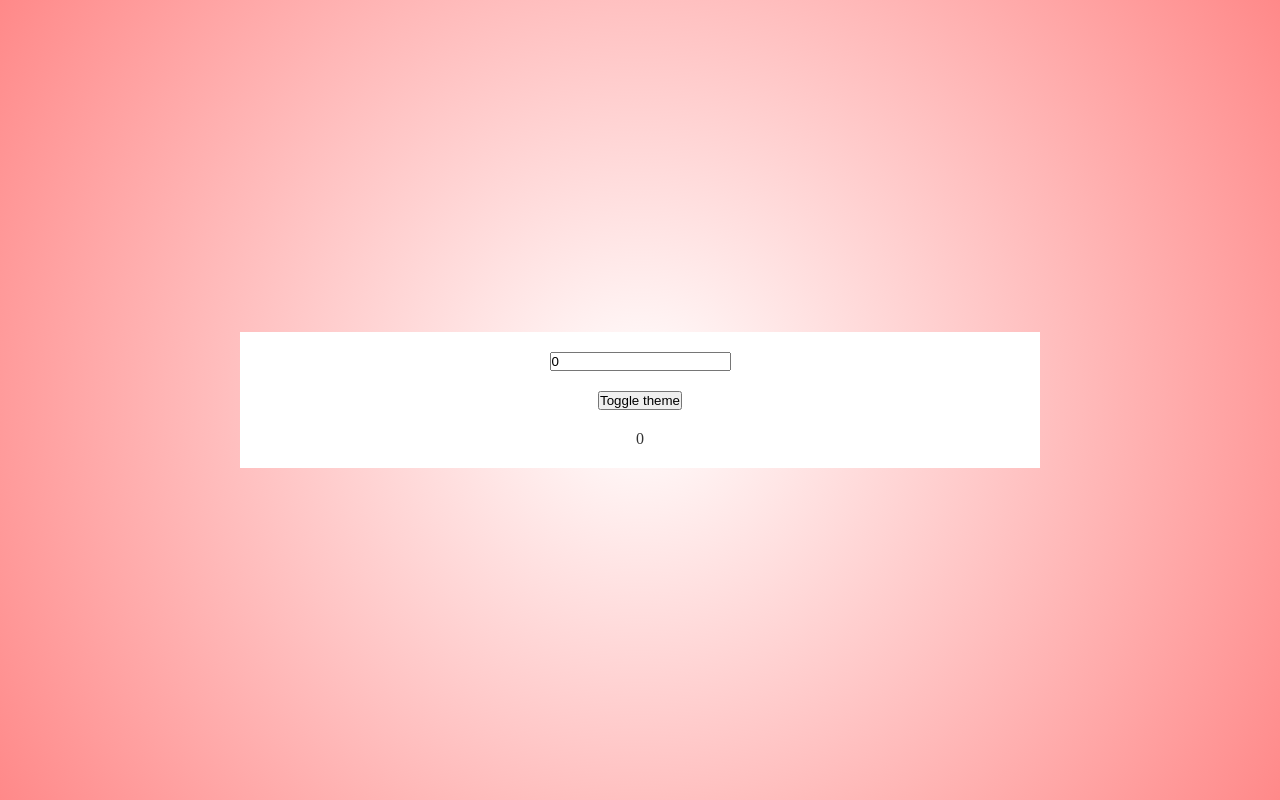
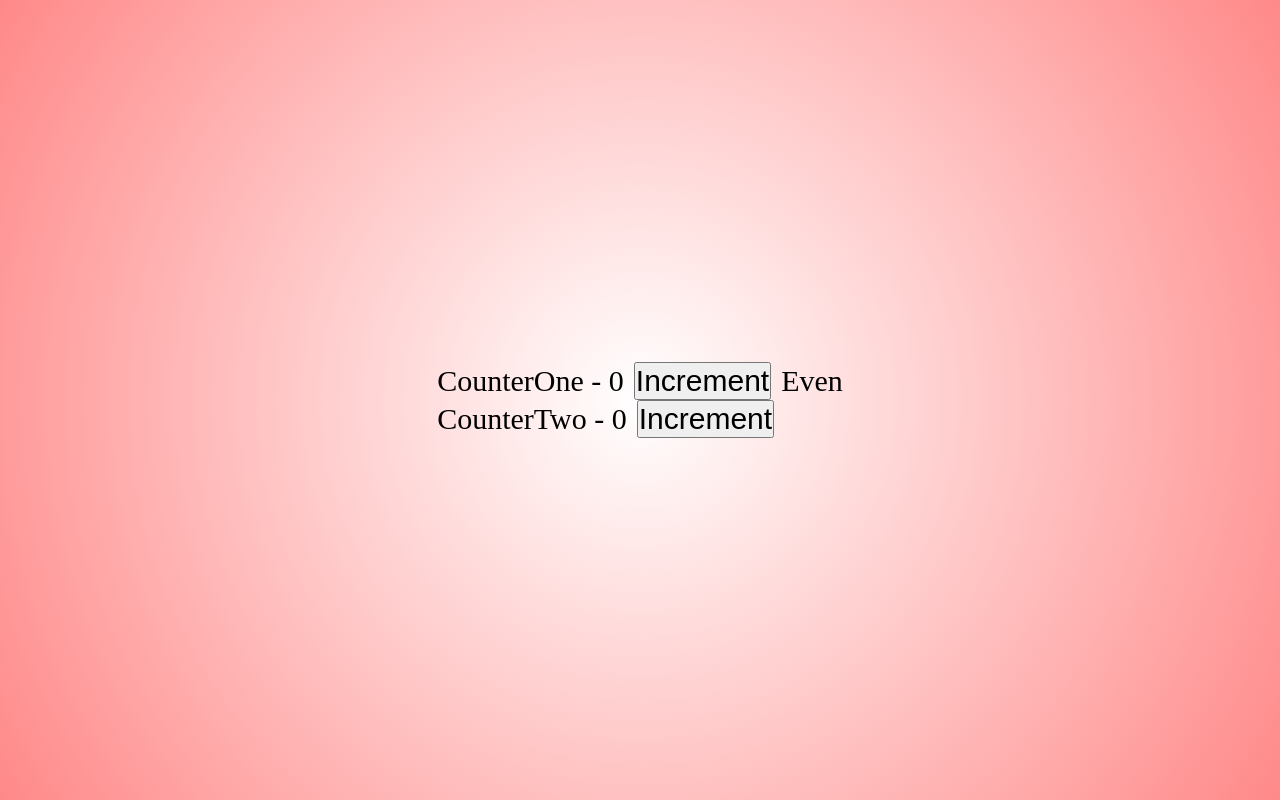
Before and after one commit to David92p/React-Hooks, a React (Vite) app: page / in a window 1280 px wide. Built offline with nearby package versions, Linux system fonts and the light colour scheme.

Commit message:
Added useMemo Hook

```diff
--- a/src/App.jsx
+++ b/src/App.jsx
@@ -1,6 +1,6 @@
 // style
 import "./App.css"
-import { HookuseCallback, WithoutuseCallback, WithoutuseMemo } from "./components"
+import { HookuseCallback, HookuseMemo, WithoutuseCallback, WithoutuseMemo } from "./components"
 
 
 
@@ -10,7 +10,8 @@ function App() {
     <div style={container}>
       {/* <WithoutuseCallback/> */}
       {/* <HookuseCallback /> */}
-      <WithoutuseMemo />
+      {/* <WithoutuseMemo /> */}
+      <HookuseMemo />
     </div>
   )
 }
--- /dev/null
+++ b/src/components/HookuseMemo.jsx
@@ -0,0 +1,40 @@
+import React, { useMemo, useState } from 'react'
+
+const HookuseMemo = () => {
+  const [counterOne, setCounterOne] = useState(0);
+	const [counterTwo, setCounterTwo] = useState(0)
+
+	// const isEven = () => {
+	// 	let i = 0
+	// 	while (i < 1000000000) i++
+	// 	return counterOne % 2 === 0
+	// }
+
+	// RACCHIUDIAMO LA NOSTRA FUNZIONE CON USEMEMO
+	// USEMEMO COME PER USECALLBACK ACCETTA UNA FUNZIONE DA ESEGUIRE E UNA LISTA DI DIPENDENZE
+	// USEMEMO RESTITUISCE SEMPRE UN DATO
+	const isEven = useMemo(() => {
+		let i = 0
+		while (i < 1000000000) i++
+		return counterOne % 2 === 0
+	}, [counterOne])
+
+	// ABBIAMO MODIFICATO IL NOSTRO ESEMPIO PRECEDENTE PRENDENTO DUE SEMPLICI COUNTER CHE SI AGGIORNANO TRAMITE USESTATE
+  return (
+    <div style={{ fontSize: "30px" }}>
+      <div>CounterOne - { counterOne }
+				{/* QUESTA FUNZIONE RISULTA MOLTO LENTA AL CARICAMENTO DEL COMPONENTE, AVENDO INSERITO ALL'INTERNO UN LOOP PER SIMULARE UNA CHIAMATA API CHE RICHIEDE DEL TEMPO PER ESSERE ESEGUITA */}
+				{/* LA FUNZIONE VIENE RESTITUISCE UN DATO DA VISUALIZZARE, E' STATA COSì RACCHIUSA DENTRO USEMEMO E PASSANDO COME DIPENDENZA IL VALORE DA TENERE SOTTO TRACCIA */}
+				{/* AD OGNI CARICAMENTO DEL COMPONENTE SE IL VALORE PASSATO  COME DIPENDENZA AD USEMEMO NON CAMBIA, IL BROWSER SFRUTTERA' IL VALORE PRECEDENTEMENTE SALVATO NELLA MEMORIA  */}
+				<button  style={{ margin: "0 10px", fontSize: "30px" }} onClick={() => setCounterOne(counterOne + 1)}>Increment</button>
+				<span>{isEven ? "Even" : "Odd"}</span>
+			</div>
+			<div>CounterTwo - { counterTwo }
+				{/* AD OGNI CARICAMENTO DEL COMPONENTE QUESTO VALORE VERRA' VISUALIZZATO SUBITO IN QUANDO IL BROWSER NON DOVRA' RICARICA IL VALORE DI COUNTERONE */}
+				<button  style={{ margin: "0 10px", fontSize: "30px" }} onClick={() => setCounterTwo(counterTwo + 1)}>Increment</button>
+			</div>
+    </div>
+  )
+}
+
+export default HookuseMemo
--- a/src/components/index.js
+++ b/src/components/index.js
@@ -2,5 +2,6 @@ import WithoutuseCallback from "./WithoutuseCallback";
 import HookuseCallback from "./HookuseCallback";
 import List from "./List";
 import WithoutuseMemo from "./WithoutuseMemo";
+import HookuseMemo from "./HookuseMemo";
 
-export { WithoutuseCallback, HookuseCallback, List, WithoutuseMemo }
+export { WithoutuseCallback, HookuseCallback, List, WithoutuseMemo, HookuseMemo }
```
